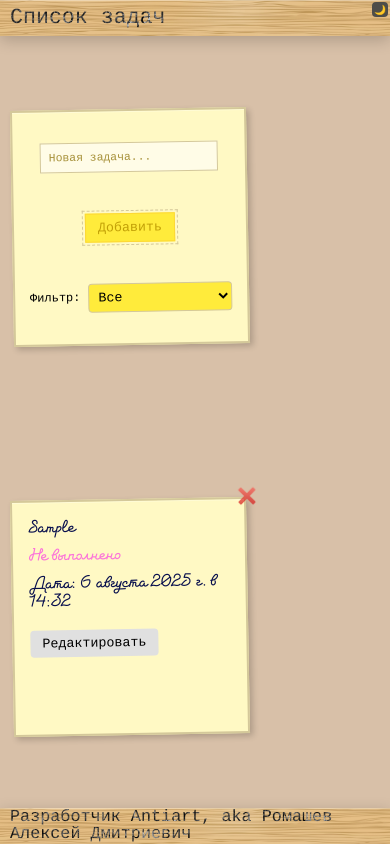
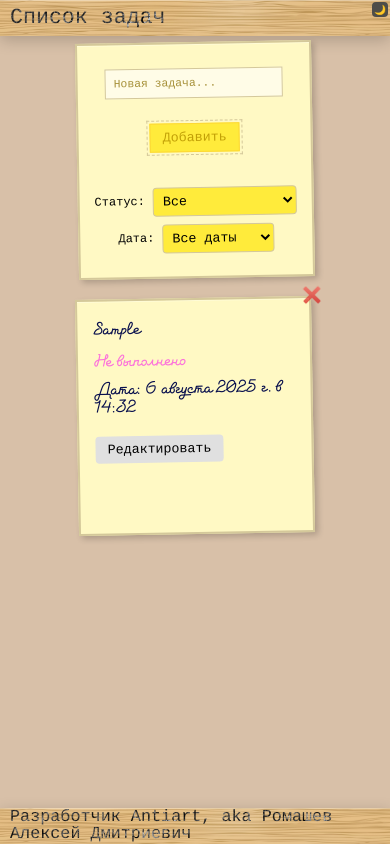
Before and after one commit to ImAntiart/ToDoList-React-TS, a React (Vite) app: page / in a window 390 px wide. Both pictures are taken after typing "Sample" into the empty fields and a click on the button "Добавить". Built offline with nearby package versions, Linux system fonts and the light colour scheme.

Commit message:
Это не коммит

```diff
--- a/src/App.css
+++ b/src/App.css
@@ -58,10 +58,10 @@ body {
 .main {
   position: relative;
   flex: 1;
-  padding: 0.5rem 3.5rem;
+  padding: 0.2rem 4rem 0.2rem 3rem;
   display: grid;
   grid-template-columns: 250px 1fr;
-  gap: 20px;
+  gap: 5px;
   align-items: start;
 }
 
@@ -132,7 +132,7 @@ body {
   display: grid;
   grid-template-columns: repeat(auto-fill, 200px);
   grid-auto-rows: minmax(200px, auto);
-  gap: 50px;
+  gap: 40px;
   grid-auto-flow: dense;
   align-items: start;
   padding: 10px;
@@ -191,6 +191,29 @@ body {
   /* text-decoration: line-through; */
   color: var(--note-completed);
   cursor: pointer;
+}
+
+/* Стиль для текста задачи */
+.todo-item h2 {
+  word-wrap: break-word;
+  overflow-wrap: break-word;
+  white-space: pre-wrap;
+  max-width: 100%;
+  margin: 0;
+  line-height: 1.4;
+}
+
+/* Счетчик символов */
+.counter {
+  font-size: 0.8rem;
+  color: var(--note-text);
+  text-align: right;
+  margin-top: 4px;
+}
+
+/* Подсветка при превышении */
+.counter.warning {
+  color: var(--error-color);
 }
 
 /* Кнопки действий */
@@ -328,7 +351,10 @@ body {
 
 
   .main {
+    display: flex;
+    flex-direction: column;
     align-items: center;
+    gap: 20px;
     padding: 0;
     margin: 0;
   }
@@ -336,6 +362,7 @@ body {
     .board {
     display: flex;
     flex-direction: column;
+    align-items: center;
     gap: 10px;
     padding: 0;
   }
@@ -366,7 +393,7 @@ body {
 @media (min-width: 1024px) and (max-width: 1279px) {
   /* Средние десктопы: 4 колонки */
   .board {
-    grid-template-columns: repeat(4, 1fr);
+    grid-template-columns: repeat(3, 1fr);
   }
 }
 
@@ -394,3 +421,49 @@ body {
     display: block;
   }
 }
+
+
+.date-filter-controls {
+  display: flex;
+  align-items: center;
+  gap: 8px;
+}
+
+.task-controls {
+  display: flex;
+  gap: 15px;
+  flex-wrap: wrap;
+  margin-top: 15px;
+}
+
+@media (max-width: 768px) {
+  .task-controls {
+    flex-direction: column;
+    gap: 10px;
+  }
+}
+
+
+.filter-controls {
+  display: flex;
+  gap: 15px;
+  margin-top: 10px;
+  flex-wrap: wrap;
+}
+
+.filter-group {
+  display: flex;
+  align-items: center;
+  gap: 8px;
+}
+
+.filter-group label {
+  white-space: nowrap;
+}
+
+@media (max-width: 480px) {
+  .filter-controls {
+    flex-direction: column;
+    gap: 8px;
+  }
+}
--- a/src/App.tsx
+++ b/src/App.tsx
@@ -10,17 +10,31 @@ import { ThemeToggle } from "./components/ThemeToggle";
 function App() {
   const [todos, setTodos] = useState<Todo[]>(() => loadTodos());
   const [filter, setFilter] = useState<'all' | 'completed' | 'active'>('all');
+  const [dateFilter, setDateFilter] = useState<'all' | 'today' | 'week' | 'month'>('all');
 
-    // Функция фильтрации
+  // Обновленная функция фильтрации
   const getFilteredTodos = () => {
-    switch (filter) {
-      case 'completed':
-        return todos.filter(todo => todo.completed);
-      case 'active':
-        return todos.filter(todo => !todo.completed);
-      default:
-        return todos;
-    }
+    const now = new Date();
+    const startOfDay = new Date(now.setHours(0, 0, 0, 0));
+    const startOfWeek = new Date(now.setDate(now.getDate() - now.getDay()));
+    const startOfMonth = new Date(now.getFullYear(), now.getMonth(), 1);
+
+    return todos.filter(todo => {
+      // Фильтр по статусу (старая логика)
+      const statusMatch =
+        filter === 'all' ||
+        (filter === 'completed' && todo.completed) ||
+        (filter === 'active' && !todo.completed);
+
+      // Новая логика фильтрации по дате
+      const dateMatch =
+        dateFilter === 'all' ||
+        (dateFilter === 'today' && todo.createdAt >= startOfDay) ||
+        (dateFilter === 'week' && todo.createdAt >= startOfWeek) ||
+        (dateFilter === 'month' && todo.createdAt >= startOfMonth);
+
+      return statusMatch && dateMatch;
+    });
   };
 
   useEffect(() => {
@@ -66,10 +80,11 @@ function App() {
 
         <AddTodo
         onAdd={handleAddTodo}
-        onFilterChange={setFilter} // Передаем setFilter
+        onFilterChange={setFilter}
+        onDateFilterChange={setDateFilter}
         />
         <TodoList
-          todos={getFilteredTodos()} // Используем отфильтрованный список
+          todos={getFilteredTodos()}
           onSave={handleSaveTodo}
           onDelete={handleDeleteTodo}
         />
--- a/src/components/AddTodo.tsx
+++ b/src/components/AddTodo.tsx
@@ -3,15 +3,24 @@ import { useState } from "react";
 type AddTodoProps = {
   onAdd: (text: string) => void;
   onFilterChange: (filter: 'all' | 'completed' | 'active') => void;
+  onDateFilterChange: (dateFilter: 'all' | 'today' | 'week' | 'month') => void;
 };
 
-export const AddTodo = ({ onAdd, onFilterChange }: AddTodoProps) => {
+export const AddTodo = ({
+  onAdd,
+  onFilterChange,
+  onDateFilterChange,
+}: AddTodoProps) => {
   const [inputText, setInputText] = useState("");
   const [error, setError] = useState("");
 
   const handleSubmit = () => {
     if (!inputText.trim()) {
       setError("Поле не может быть пустым");
+      return;
+    }
+    if (inputText.length > 50) {
+      setError("Максимум 50 символов");
       return;
     }
     onAdd(inputText);
@@ -22,6 +31,7 @@ export const AddTodo = ({ onAdd, onFilterChange }: AddTodoProps) => {
   return (
     <div className="input-area">
       <input
+        maxLength={50} // Браузерное ограничение
         type="text"
         value={inputText}
         onChange={(e) => {
@@ -36,18 +46,31 @@ export const AddTodo = ({ onAdd, onFilterChange }: AddTodoProps) => {
       <button onClick={handleSubmit}>Добавить</button>
 
         <div className="filter-controls">
-        <label>Фильтр:</label>
+        <div className="filter-group">
+          <label>Статус:</label>
           <select
-          onChange={(e) =>
-            onFilterChange(e.target.value as 'all' | 'completed' | 'active')
-          }
-          aria-label="Фильтр задач"
+          title="выберите критерий сортировки"
+            onChange={(e) => onFilterChange(e.target.value as 'all' | 'completed' | 'active')}
           >
             <option value="all">Все</option>
             <option value="completed">Выполненные</option>
             <option value="active">Не выполненные</option>
           </select>
         </div>
+
+        <div className="filter-group">
+          <label>Дата:</label>
+          <select
+          title="выберите критерий сортировки"
+            onChange={(e) => onDateFilterChange(e.target.value as 'all' | 'today' | 'week' | 'month')}
+          >
+            <option value="all">Все даты</option>
+            <option value="today">Сегодня</option>
+            <option value="week">Эта неделя</option>
+            <option value="month">Этот месяц</option>
+          </select>
+        </div>
+      </div>
     </div>
   );
 };
--- a/src/components/EditTodo.tsx
+++ b/src/components/EditTodo.tsx
@@ -3,11 +3,10 @@ import { Todo } from './TodoItem';
 
 
 type EditTodoProps = {
-    todo: Todo;  // Получаем объект задачи для редактирования
-    onSave: (id: number, newText: string, completed: boolean) => void; // Колбэк для сохранения
-    onCancel: () => void;  // Колбэк для отмены
+    todo: Todo;
+    onSave: (id: number, newText: string, completed: boolean) => void;
+    onCancel: () => void;
 };
-
 
 export const EditTodo = ({ todo, onSave, onCancel}: EditTodoProps) => {
     const [editedText, setEditedText] = useState(todo.text);
@@ -51,24 +50,3 @@ export const EditTodo = ({ todo, onSave, onCancel}: EditTodoProps) => {
         </div>
     );
 };
-
-
-/* return (
-         <div className={`todo-item ${todo.completed ? "completed" : ""}`}>
-<h2>
-            <input
-            aria-label='ваш текст'
-                type="text"
-                value={editedText}
-                onChange={(e) => setEditedText(e.target.value)}
-                className="edit-input"
-                autoFocus
-            />
-        </h2>
-            <div className="edit-actions">
-                <button onClick={handleSave}>Сохранить</button>
-                <button onClick={onCancel}>Отмена</button>
-            </div>
-        </div>
-    );
-}; */
```
Also changed, not shown: src/components/TaskControls.tsx (+66 -3 lines). Lines whose indentation alone changed are shown as unchanged.
